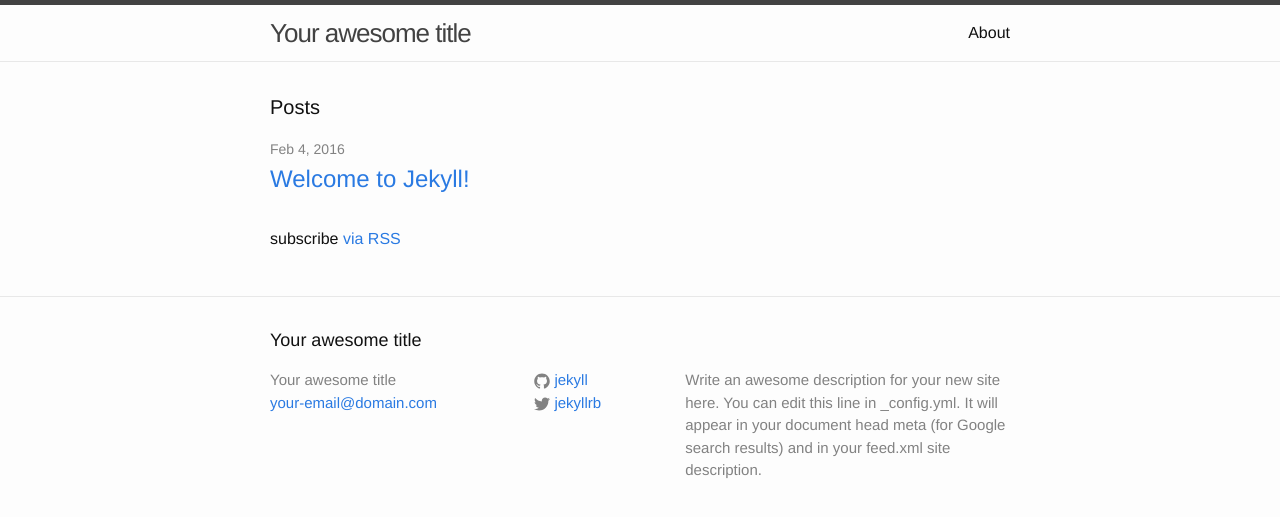
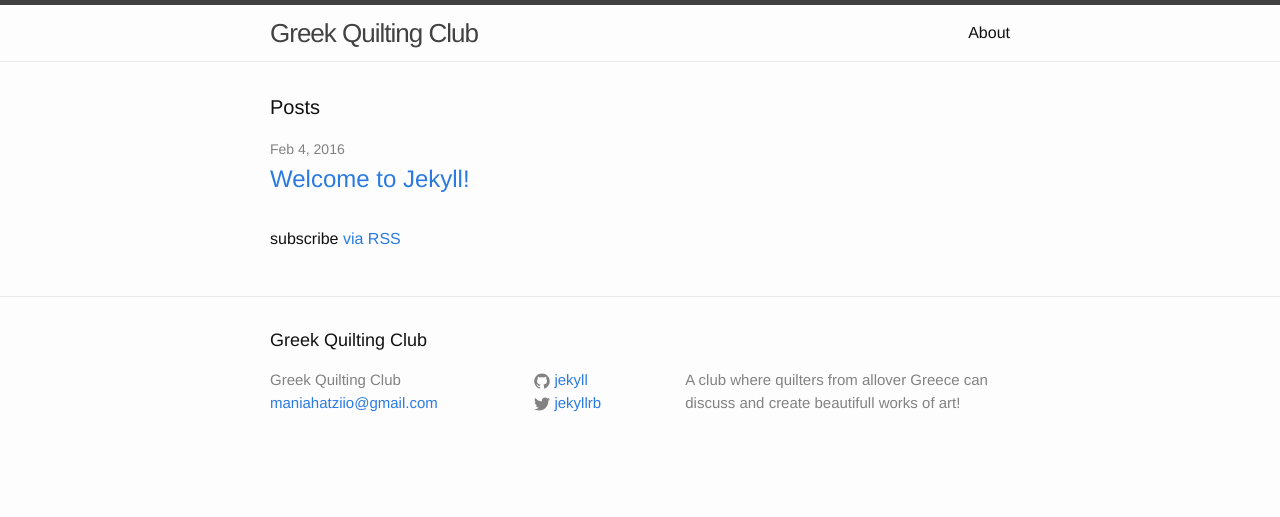
Before and after one commit to Codefully/quiltclub, a Jekyll site: the page built from index.html, in a window 1280 px wide. Shown: the top 517 px of the page. Built offline with Jekyll 4.4.1, drawn with Linux system fonts in a browser that asks for light colours.

Commit message:
customize config

```diff
--- a/_config.yml
+++ b/_config.yml
@@ -6,14 +6,12 @@
 # 'jekyll serve'. If you change this file, please restart the server process.
 
 # Site settings
-title: Your awesome title
-email: your-email@domain.com
+title: Greek Quilting Club
+email: maniahatziio@gmail.com
 description: > # this means to ignore newlines until "baseurl:"
-  Write an awesome description for your new site here. You can edit this
-  line in _config.yml. It will appear in your document head meta (for
-  Google search results) and in your feed.xml site description.
+  A club where quilters from allover Greece can discuss and create beautifull works of art!
 baseurl: "" # the subpath of your site, e.g. /blog
-url: "http://yourdomain.com" # the base hostname & protocol for your site
+url: "http://paplomatoudes.gr" # the base hostname & protocol for your site
 twitter_username: jekyllrb
 github_username:  jekyll
 
```
